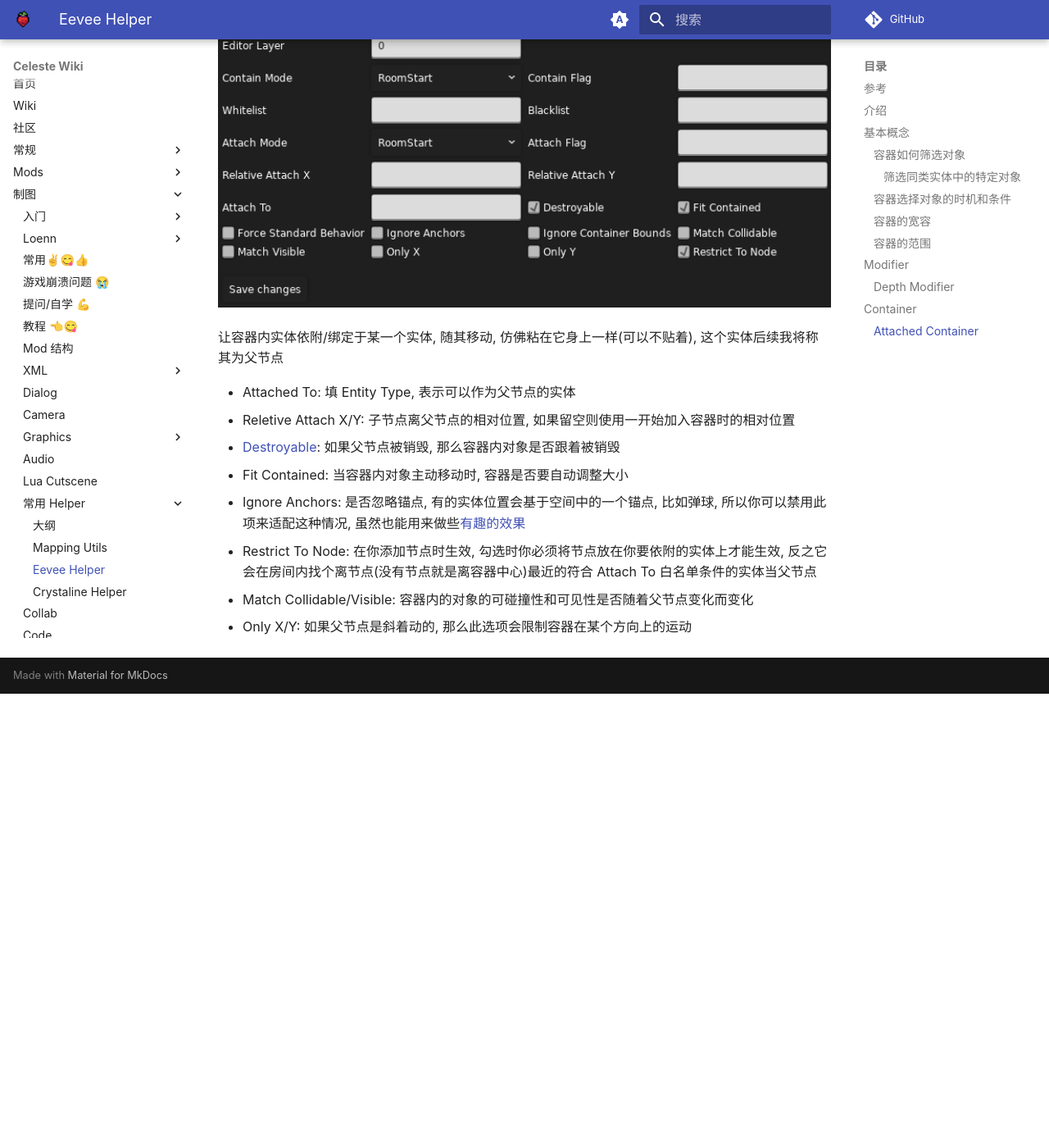
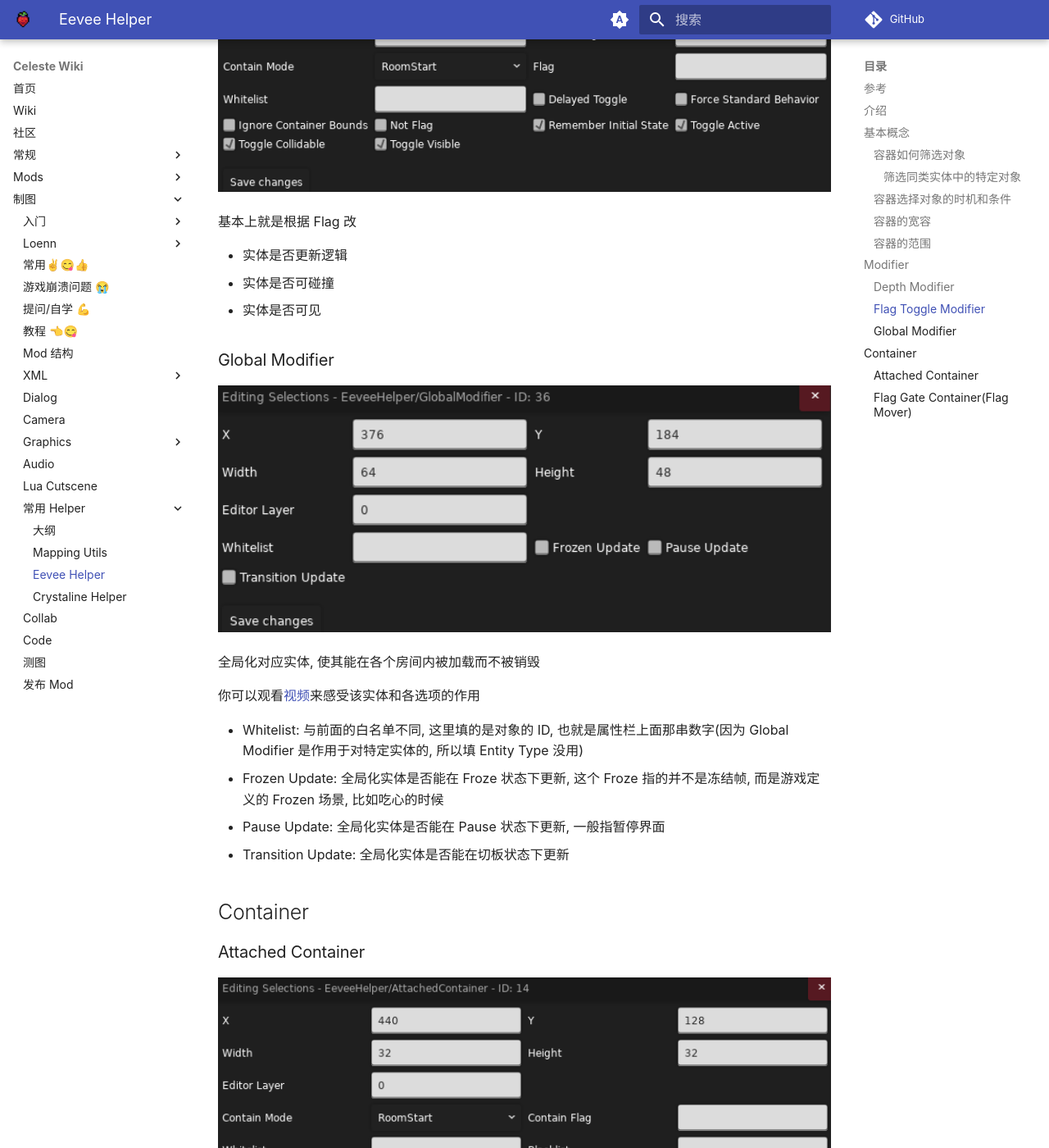
Before and after one commit to LuckyBoy-7/CelesteWikiModule, an MkDocs documentation site: the page built from docs/mappings/useful_helpers/eevee.md, in a window 1280 px wide and 1400 px high, scrolled down 3234 px. Shown: the whole window at 82% size. Built offline with MkDocs 1.6.1 and Material for MkDocs 9.7.7, drawn with Linux system fonts in a browser that asks for light colours; comment, search, counter and statistics services are not loaded; before the commit the page ends 4080 px from its top, so only the background shows below that; some of the changed text lies outside the part shown.

Commit message:
FlagGateContainer, FlagToggleModifier, GlobalModifier

```diff
--- a/docs/mappings/useful_helpers/eevee.md
+++ b/docs/mappings/useful_helpers/eevee.md
@@ -73,6 +73,31 @@
 
 * [尘埃绕着行星转的效果](https://www.bilibili.com/video/BV1rR8jzyEQa): 搭配后续提到的 `Attached Container` 食用
 
+### Flag Toggle Modifier
+
+![flag_toggle_modifier](../../assets/mappings/useful_helpers/eevee/flag_toggle_modifier.png){style="width: 800px; title="123"}
+
+基本上就是根据 Flag 改
+
+* 实体是否更新逻辑
+* 实体是否可碰撞
+* 实体是否可见
+
+### Global Modifier
+
+![global_modifier](../../assets/mappings/useful_helpers/eevee/global_modifier.png){style="width: 800px; title="123"}
+
+全局化对应实体, 使其能在各个房间内被加载而不被销毁
+
+你可以观看[视频](https://www.bilibili.com/video/BV1Jk8Qz6EWC/)来感受该实体和各选项的作用
+
+* Whitelist: 与前面的白名单不同, 这里填的是对象的 ID, 也就是属性栏上面那串数字(因为 Global Modifier 是作用于对特定实体的, 所以填 Entity Type 没用)
+* Frozen Update: 全局化实体是否能在 Froze 状态下更新, 这个 Froze 指的并不是冻结帧, 而是游戏定义的 Frozen 场景, 比如吃心的时候
+* Pause Update: 全局化实体是否能在 Pause 状态下更新, 一般指暂停界面
+* Transition Update: 全局化实体是否能在切板状态下更新
+
+
+
 ## Container
 
 ### Attached Container
@@ -89,3 +114,20 @@
 * Restrict To Node: 在你添加节点时生效, 勾选时你必须将节点放在你要依附的实体上才能生效, 反之它会在房间内找个离节点(没有节点就是离容器中心)最近的符合 Attach To 白名单条件的实体当父节点
 * Match Collidable/Visible: 容器内的对象的可碰撞性和可见性是否随着父节点变化而变化
 * Only X/Y: 如果父节点是斜着动的, 那么此选项会限制容器在某个方向上的运动
+
+### Flag Gate Container(Flag Mover)
+
+![flag_gate_container_panel](../../assets/mappings/useful_helpers/eevee/flag_gate_container_panel.png){style="width: 800px; title="123"}
+
+你可以简单把它理解成 Attached Container 和 Flag Switch Gate 的组合, ~~那好像没什么好介绍的欸~~
+
+* Static Fit: 简单来说如果你开起了 Fit Contained, 那么如果容器内的实体位置发生变化, 硬币门在移动时会补偿这些变化, 所以你会看到容器歪歪扭扭的过去了, 此时如果开启 Static Fit, 则容器会强制沿着路线移动, 你可以观看[视频](https://www.bilibili.com/video/BV1wj8DzzE5k/)来感受区别
+* [Easing](https://easings.net/): 将均匀变化的时间映射到不均匀变化的运动上, 达到各种先快后慢, 先慢后快之类的效果
+* 其他基本上都是讲过的或者看名字就知道功能的这里就不讲了(
+
+这个实体可以用来做(看你想象力)
+
+* [压扁机关](https://www.bilibili.com/video/BV1YB8XzAEbn/)
+* 实体突然出现, 改变位置之类的
+
+###
```
Also changed, not shown: docs/mappings/question_and_self_study.md (+1 -1 lines), docs/assets/mappings/useful_helpers/eevee/flag_gate_container_panel.png (added), docs/assets/mappings/useful_helpers/eevee/flag_toggle_modifier.png (added), docs/assets/mappings/useful_helpers/eevee/global_modifier.png (added).
